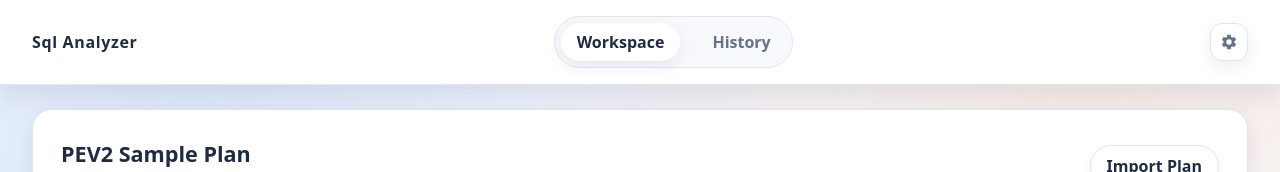
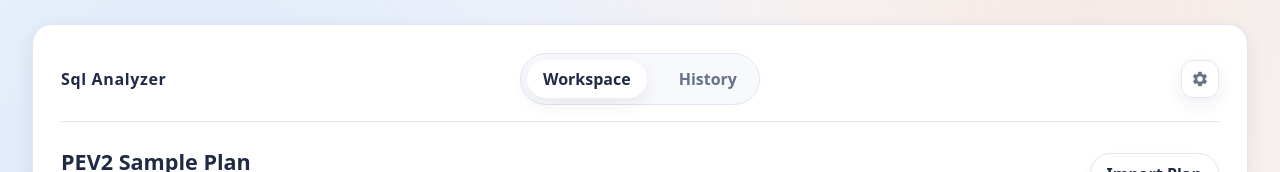
Before and after one commit to SukiEva/SqlAnalyzer, a Vue app: page /#/ in a window 1280 px wide. Shown: the top 172 px of the page. Built offline with nearby package versions, Linux system fonts and the light colour scheme.

Commit message:
feat: move main nav into content

```diff
--- a/src/App.vue
+++ b/src/App.vue
@@ -1,28 +1,9 @@
 <script setup lang="ts">
-import { RouterLink, RouterView } from "vue-router";
-import { useI18n } from "vue-i18n";
-
-const { t } = useI18n();
+import { RouterView } from "vue-router";
 </script>
 
 <template>
   <div class="app-shell">
-    <header class="app-header">
-      <div class="brand-title">{{ t("app.title") }}</div>
-      <nav class="nav-links">
-        <RouterLink class="nav-link" to="/">{{ t("app.workspace") }}</RouterLink>
-        <RouterLink class="nav-link" to="/history">{{ t("app.history") }}</RouterLink>
-      </nav>
-      <div class="nav-actions">
-        <RouterLink class="icon-link" to="/settings" :title="t('app.settings')" aria-label="Settings">
-          <svg viewBox="0 0 24 24" aria-hidden="true">
-            <path
-              d="M19.14 12.94c.04-.31.06-.63.06-.94s-.02-.63-.06-.94l2.03-1.58a.5.5 0 0 0 .12-.64l-1.92-3.32a.5.5 0 0 0-.6-.22l-2.39.96a7.2 7.2 0 0 0-1.63-.94l-.36-2.54a.5.5 0 0 0-.5-.42h-3.84a.5.5 0 0 0-.5.42l-.36 2.54c-.57.24-1.12.55-1.63.94l-2.39-.96a.5.5 0 0 0-.6.22L2.65 8.84a.5.5 0 0 0 .12.64l2.03 1.58c-.04.31-.06.63-.06.94s.02.63.06.94l-2.03 1.58a.5.5 0 0 0-.12.64l1.92 3.32c.13.23.4.32.6.22l2.39-.96c.5.39 1.05.7 1.63.94l.36 2.54a.5.5 0 0 0 .5.42h3.84a.5.5 0 0 0 .5-.42l.36-2.54c.57-.24 1.12-.55 1.63-.94l2.39.96c.23.1.5 0 .6-.22l1.92-3.32a.5.5 0 0 0-.12-.64l-2.03-1.58ZM12 15.6A3.6 3.6 0 1 1 12 8.4a3.6 3.6 0 0 1 0 7.2Z"
-            />
-          </svg>
-        </RouterLink>
-      </div>
-    </header>
     <main class="router-view">
       <RouterView />
     </main>
--- /dev/null
+++ b/src/components/PageNav.vue
@@ -0,0 +1,46 @@
+<script setup lang="ts">
+import { RouterLink } from "vue-router";
+import { useI18n } from "vue-i18n";
+
+const { t } = useI18n();
+</script>
+
+<template>
+  <div class="page-nav">
+    <div class="brand-title">{{ t("app.title") }}</div>
+    <nav class="nav-links">
+      <RouterLink class="nav-link" to="/">{{ t("app.workspace") }}</RouterLink>
+      <RouterLink class="nav-link" to="/history">{{ t("app.history") }}</RouterLink>
+    </nav>
+    <div class="nav-actions">
+      <RouterLink class="icon-link" to="/settings" :title="t('app.settings')" aria-label="Settings">
+        <svg viewBox="0 0 24 24" aria-hidden="true">
+          <path
+            d="M19.14 12.94c.04-.31.06-.63.06-.94s-.02-.63-.06-.94l2.03-1.58a.5.5 0 0 0 .12-.64l-1.92-3.32a.5.5 0 0 0-.6-.22l-2.39.96a7.2 7.2 0 0 0-1.63-.94l-.36-2.54a.5.5 0 0 0-.5-.42h-3.84a.5.5 0 0 0-.5.42l-.36 2.54c-.57.24-1.12.55-1.63.94l-2.39-.96a.5.5 0 0 0-.6.22L2.65 8.84a.5.5 0 0 0 .12.64l2.03 1.58c-.04.31-.06.63-.06.94s.02.63.06.94l-2.03 1.58a.5.5 0 0 0-.12.64l1.92 3.32c.13.23.4.32.6.22l2.39-.96c.5.39 1.05.7 1.63.94l.36 2.54a.5.5 0 0 0 .5.42h3.84a.5.5 0 0 0 .5-.42l.36-2.54c.57-.24 1.12-.55 1.63-.94l2.39.96c.23.1.5 0 .6-.22l1.92-3.32a.5.5 0 0 0-.12-.64l-2.03-1.58ZM12 15.6A3.6 3.6 0 1 1 12 8.4a3.6 3.6 0 0 1 0 7.2Z"
+          />
+        </svg>
+      </RouterLink>
+    </div>
+  </div>
+</template>
+
+<style scoped>
+.page-nav {
+  display: grid;
+  grid-template-columns: 1fr auto 1fr;
+  align-items: center;
+  gap: 1rem;
+}
+
+.brand-title {
+  font-size: 1rem;
+}
+
+.nav-links {
+  justify-self: center;
+}
+
+.nav-actions {
+  justify-self: end;
+}
+</style>
--- a/src/views/HistoryWorkspace.vue
+++ b/src/views/HistoryWorkspace.vue
@@ -1,5 +1,6 @@
 <script setup lang="ts">
 import PlanHistoryPanel from "@/components/PlanHistoryPanel.vue";
+import PageNav from "@/components/PageNav.vue";
 import { usePlanStore } from "@/stores/planStore";
 import { computed, onMounted } from "vue";
 import { useI18n } from "vue-i18n";
@@ -15,6 +16,9 @@ onMounted(() => {
 
 <template>
   <div class="history-page">
+    <section class="history-nav glass-panel">
+      <PageNav />
+    </section>
     <section class="history-hero glass-panel">
       <div>
         <p class="eyebrow">{{ t("history.hero.eyebrow") }}</p>
@@ -59,6 +63,10 @@ onMounted(() => {
   border: 1px solid var(--border);
 }
 
+.history-nav {
+  padding: 1rem 1.25rem;
+}
+
 .eyebrow {
   text-transform: uppercase;
   letter-spacing: 0.18em;
--- a/src/views/PlanWorkspace.vue
+++ b/src/views/PlanWorkspace.vue
@@ -1,5 +1,6 @@
 <script setup lang="ts">
 import Pev2Plan from "@/components/Pev2Plan.vue";
+import PageNav from "@/components/PageNav.vue";
 import PlanInsightPanel from "@/components/PlanInsightPanel.vue";
 import PlanImportModal from "@/components/PlanImportModal.vue";
 import { usePlanStore } from "@/stores/planStore";
@@ -38,6 +39,7 @@ onMounted(() => {
   <div class="workspace-grid">
     <section class="workspace-body">
       <div class="workspace-main glass-panel">
+        <PageNav class="workspace-nav" />
         <template v-if="current">
           <div class="plan-meta">
             <div class="plan-info">
@@ -104,6 +106,11 @@ onMounted(() => {
   flex-direction: column;
   padding: 1.75rem;
   gap: 1.5rem;
+}
+
+.workspace-nav {
+  padding-bottom: 1rem;
+  border-bottom: 1px solid var(--border);
 }
 
 .plan-meta {
```
